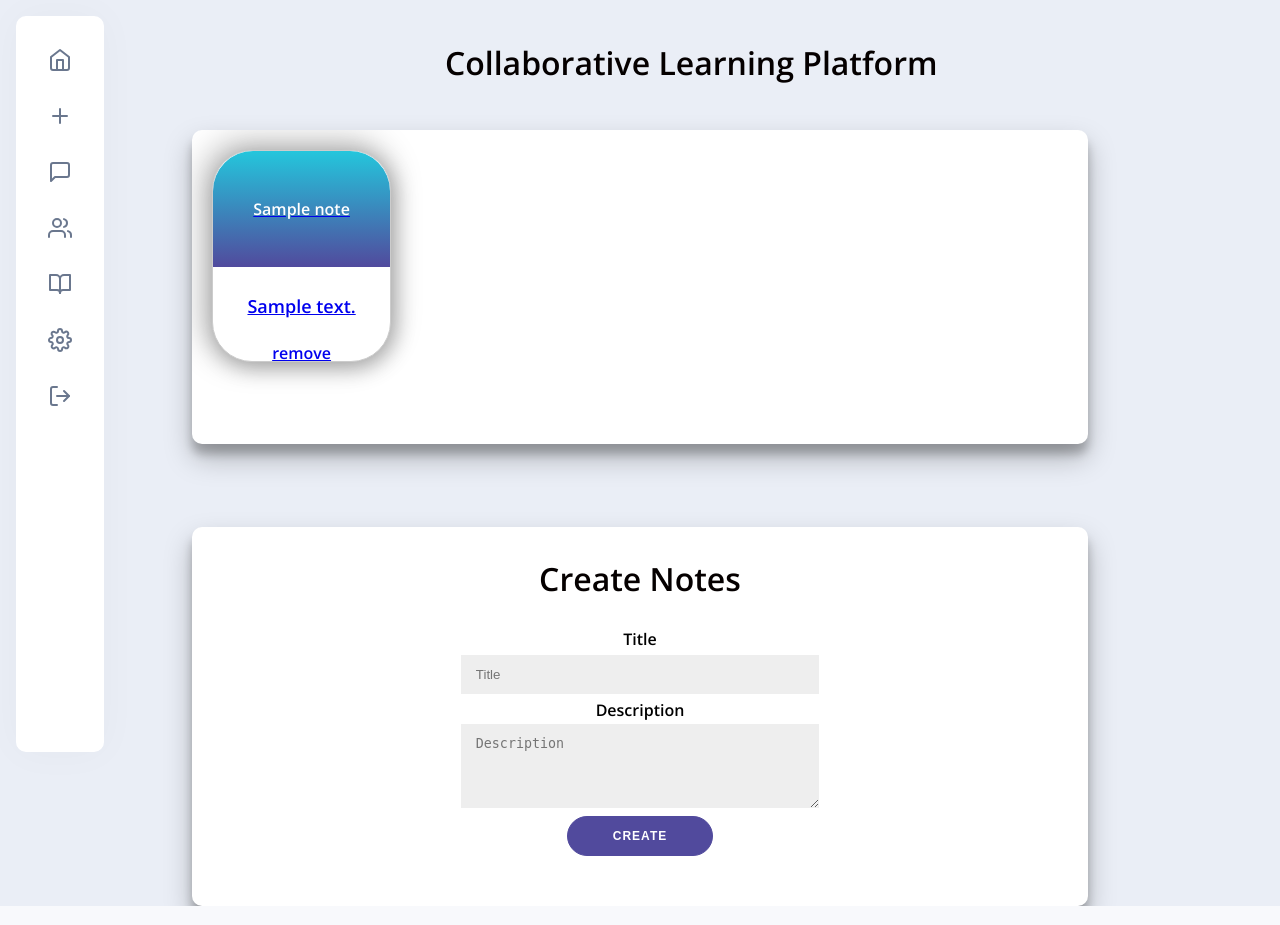
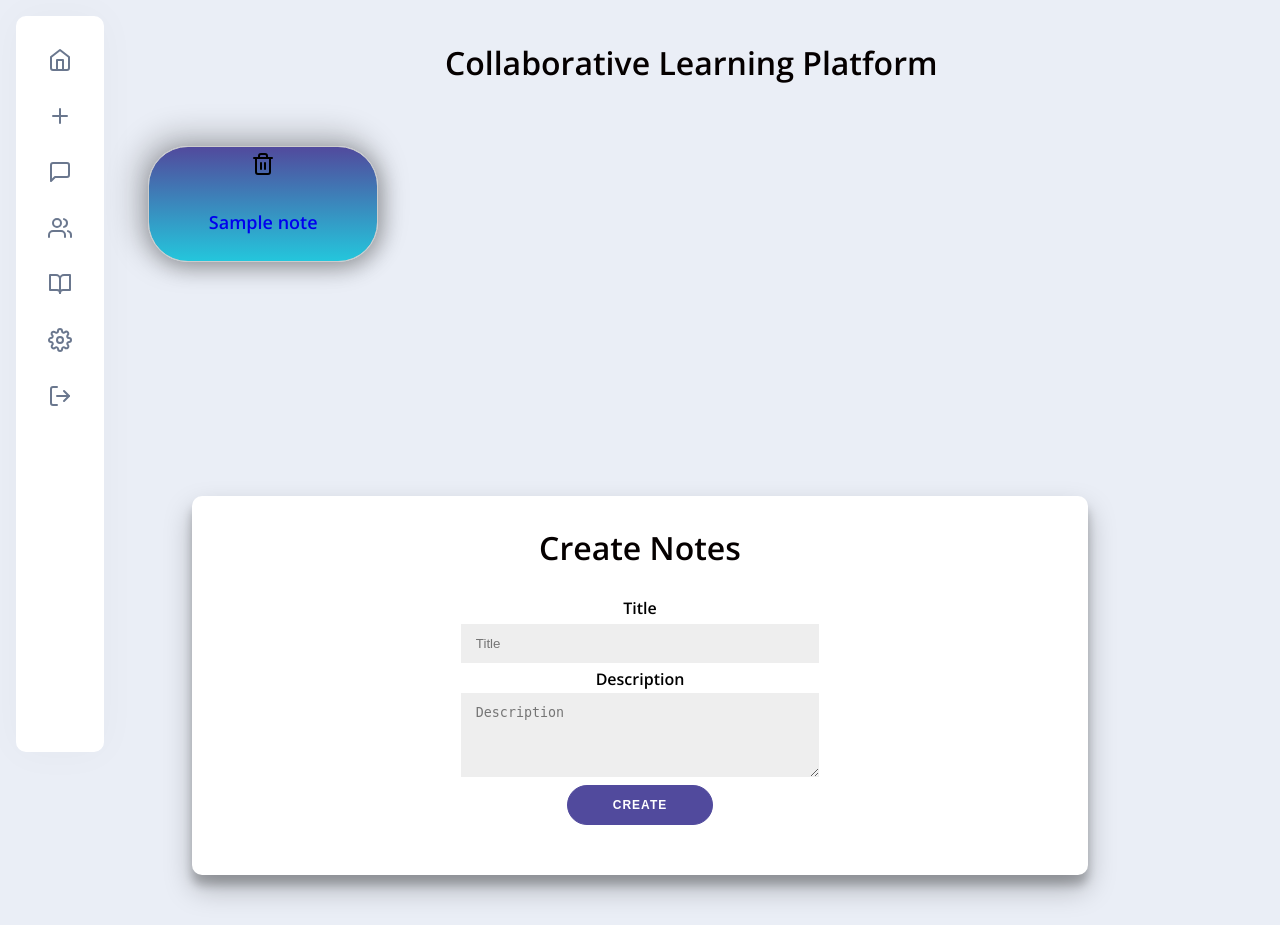
Before and after one commit to AbijithPrasanthan/Collaborative-Learning-Platform, a Django app: page /CLP/notes/ in a window 1280 px wide. Run offline with Django 4.2, Linux system fonts and the light colour scheme; a user stored in the database is signed in; tables that the repository leaves empty hold one stand-in row (values such as "Sample post"); some libraries are stand-ins or nearby versions.

Commit message:
Corrected Notes page

```diff
--- a/CLP/views.py
+++ b/CLP/views.py
@@ -195,6 +195,7 @@ def showDetails(request, id):
 
 
 def notes(request):
+
     if request.method == 'POST':
         form = NotesForm(request.POST)
         if form.is_valid():
@@ -204,7 +205,11 @@ def notes(request):
     else:
         form = NotesForm()
     notes = Notes.objects.filter(user=request.user).values()
-    context = {'notes':notes, 'form':form}
+    data = list(Notes.objects.values())
+    content = False
+    if len(data) != 0:
+        content = True
+    context = {'notes':notes,'content':content, 'form':form}
     return render(request,'CLP/student/notes.html', context)
 
 def delete_note(request, pk=None):
--- a/static/css/dashboardStyle.css
+++ b/static/css/dashboardStyle.css
@@ -70,9 +70,7 @@ body {
     box-shadow: 0 0 40px -10px rgba(0, 0, 0, 0.25);
 }
 
-#removeNote{
-    color: red;
-}
+
 @media screen and (max-width: 1000px) {
     .card {
         width: 40%;
@@ -133,8 +131,8 @@ button {
 }
 
 .container {
-    margin: auto;
-    margin-top: 4%;
+    /* margin: auto; */
+    /* margin-top: 4%; */
     text-align: center;
     background: #ffffff;
     border-radius: 10px;
@@ -274,11 +272,78 @@ input[class="newMeetingInp"] {
 
 /*------------------------------------------Notes---------------------------------------------*/
 
-/* .notesContainer{
-    width: 90%;
-    margin: 50px auto;
-
-} */
+.note-card {
+    margin: 20px;
+    width: 20%;
+    /* background: #fff; */
+    box-shadow: 3px 5px 20px 1px rgba(0, 0, 0, 0.25), -5px -5px 30px 7px rgba(0, 0, 0, 0.22);
+    border: 1px solid #ccc;
+    cursor: pointer;
+    margin-bottom: 50px;
+    transition: 0.3s;
+    border-radius: 40px;
+    background: linear-gradient(to top,#24C6DC, #514A9D);
+}
+
+.note-card-header {
+    text-align: center;
+    padding: 5px 10px;
+    border-radius: 40px 40px 0px 0px;
+    color: #fff;
+}
+
+.note-card-body {
+    padding: 30px 20px;
+    text-align: center;
+    font-size: 18px;
+    text-decoration: none;
+    border-radius: 0px 0px 40px 40px;/
+}
+
+.note-card-body .btn {
+    display: block;
+    color: #fff;
+    text-align: center;
+    background: linear-gradient(to top, #514A9D, #24C6DC);
+    margin-top: 30px;
+    text-decoration: none;
+    padding: 10px 5px;
+}
+
+.note-card:hover {
+    transform: scale(1.05);
+    box-shadow: 0 0 40px -10px rgba(0, 0, 0, 0.25);
+}
+
+.note-container {
+    /* margin-top: 4%; */
+    margin-left: 15%;
+    padding-bottom: 20%;
+    text-align: center;
+    border-radius: 10px;
+    /* box-shadow: 0 14px 28px rgba(0, 0, 0, 0.25), 0 10px 10px rgba(0, 0, 0, 0.22); */
+    overflow: hidden;
+    width: 70%;
+}
+
+@media screen and (max-width: 1000px) {
+    .note-card {
+        width: 40%;
+    }
+}
+
+@media screen and (max-width: 620px) {
+    .note-container {
+        width: 100%;
+    }
+    .note-heading {
+        padding: 20px;
+        font-size: 20px;
+    }
+    .note-card {
+        width: 80%;
+    }
+}
 #descriptionBox{
 
     background-color: #eee;
@@ -288,6 +353,18 @@ input[class="newMeetingInp"] {
     width: 40%;
 
 }
+
+#card-delete{
+    /* margin-left: 50%; */
+    color: #000000;
+    text-decoration:none;
+}
+
+/* #removeNote{
+    text-decoration: none   ;
+    background-color: red;
+
+} */
 input {
     background-color: #eee;
     border: none;
--- a/templates/CLP/student/notes.html
+++ b/templates/CLP/student/notes.html
@@ -4,16 +4,18 @@
 {% block content %}
 
 
-<div class="container">
+<!-- <div class="container">
     <div class="row">
       {% for note in notes %}
-        <div class="col-md-3">
+        <div class="col-sm-3">
             <a href="{% url 'notes-detail' note.id %}">
-                <div class="card">
-                    <div class="card-header">{{note.title}}</div>
-                    <div class="card-body">{{note.description|slice:"0:100"}}</div>
-                    <div id="removeNote" class="card-footer mt-auto"><a href="{% url 'delete-note' note.id %}">
-                        <i class="fa fa-trash fa-2x">remove</i></a>
+                <div class="note-card">
+                    <div class="note-card-header">
+                        <a id="card-delete" href="{% url 'delete-note' note.id %}">
+                        <i data-feather="trash-2">X</i></a>
+                    </div>
+                    <div class="note-card-body">
+                        {{note.title}}
                     </div>
                 </div>
             </a>
@@ -22,16 +24,32 @@
         <br><br>
 
     </div>
+</div> -->
+<div class="note-container">
+    <div class="cards-list">
+        {% if content %} {% for note in notes %}
+        <div class="note-card" >
+            <div class="note-card-header">
+                <a id="card-delete" href="{% url 'delete-note' note.id %}">
+                <i data-feather="trash-2">X</i></a>
+            </div>
+            <div class="note-card-body">
+                <a href="{% url 'notes-detail' note.id %}" style="text-decoration: none;">
+                {{note.title}}</a>
+            </div>
+        </div>
+        {% endfor %}{% else %}
+        <h1 class="no-data-error ">Nothing to show right now 😒 <br> No worries, you can create one now 😎😎</h1>
+        {% endif %}
+    </div>
 </div>
+
+<br><br>
 <br><br>
 <div class="container">
     <form method="POST">
       {% csrf_token %}
-        <!-- <fieldset class="form-group">
-            <legend class="border-bottom mb-4">Create Notes</legend>
 
-        </fieldset> -->
-        <!-- {{form|crispy}} -->
         <h1>Create Notes</h1>
         <h3 id="notes_form_title">Title</h3>
         <input type="text" placeholder="Title" name="title">
@@ -41,7 +59,6 @@
         <button href="" class="btn btn-outline-info" type="submit">
             Create
         </button>
-        </div>
     </form>
 </div>
 
```
Also changed, not shown: templates/CLP/student/notes_detail.html (+11 -7 lines).
